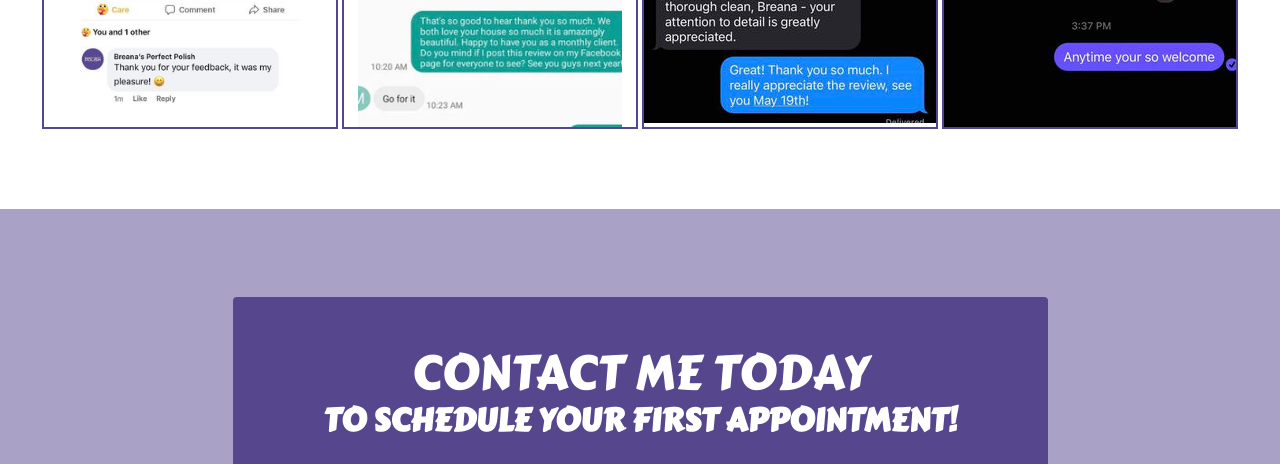
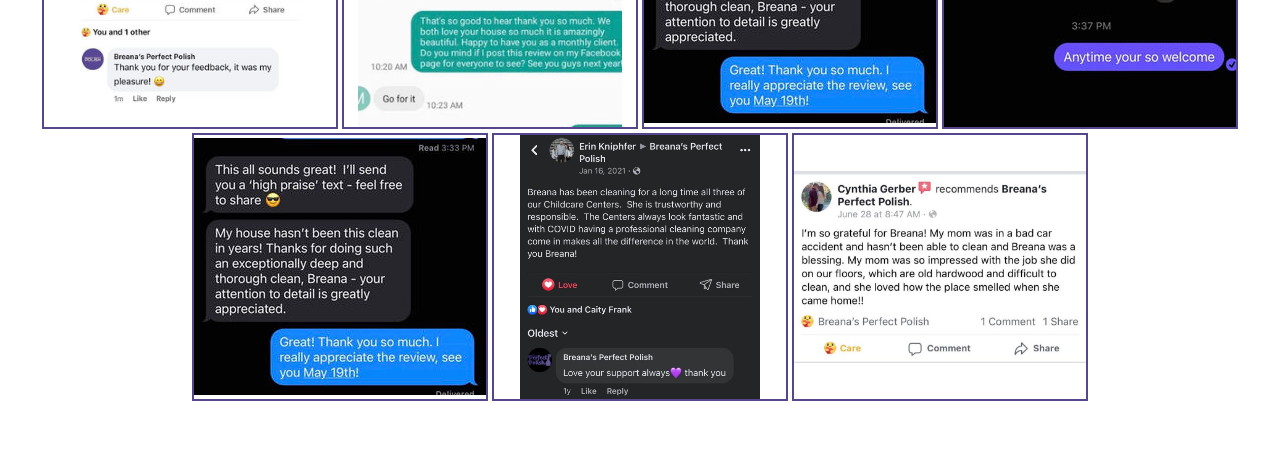
Before and after one commit to ilavine/BreanasPerfectPolish, a plain HTML site: page index.html in a window 1280 px wide. Shown: the part 2320-2784 px from the top of the page. Drawn offline with nearby package versions, Linux system fonts and the light colour scheme; a web font is replaced by a local one.

Commit message:
new testimonials

```diff
--- a/index.html
+++ b/index.html
@@ -202,6 +202,30 @@
                     </div>
                 </div>
 
+                <div class="col-md-auto">
+                    <div class="gallery-item">
+                        <a href="assets/testimonials/unnamed (7).jpg" class="gallery-lightbox" data-gall="gallery-item">
+                            <img src="assets/testimonials/unnamed (6).jpg" alt="" class="img-fluid">
+                        </a>
+                    </div>
+                </div>
+
+                <div class="col-md-auto">
+                    <div class="gallery-item">
+                        <a href="assets/testimonials/unnamed.jpg" class="gallery-lightbox" data-gall="gallery-item">
+                            <img src="assets/testimonials/unnamed (8).jpg" alt="" class="img-fluid">
+                        </a>
+                    </div>
+                </div>
+
+                <div class="col-md-auto">
+                    <div class="gallery-item">
+                        <a href="assets/testimonials/unnamed.jpg" class="gallery-lightbox" data-gall="gallery-item">
+                            <img src="assets/testimonials/unnamed (9).jpg" alt="" class="img-fluid">
+                        </a>
+                    </div>
+                </div>
+
                 </div>
             </div>
         </div>
```
Also changed, not shown: assets/img/intro.jpg (deleted), assets/img/products-01.jpg (deleted), assets/img/products-02.jpg (deleted), assets/img/products-03.jpg (deleted), assets/testimonials/unnamed (7).jpg (added), assets/testimonials/unnamed (8).jpg (added), assets/testimonials/unnamed (9).jpg (added), 1 other file.
